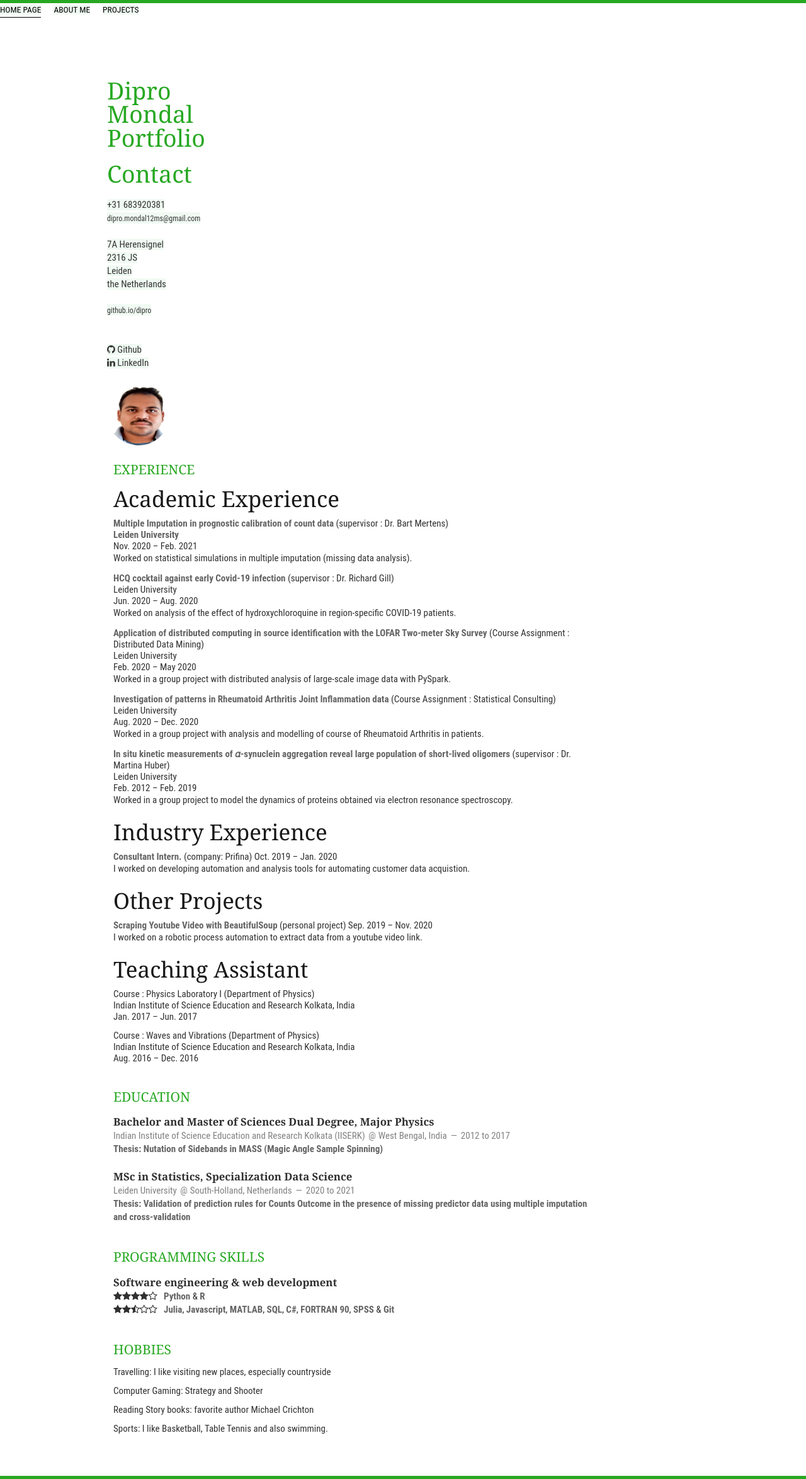
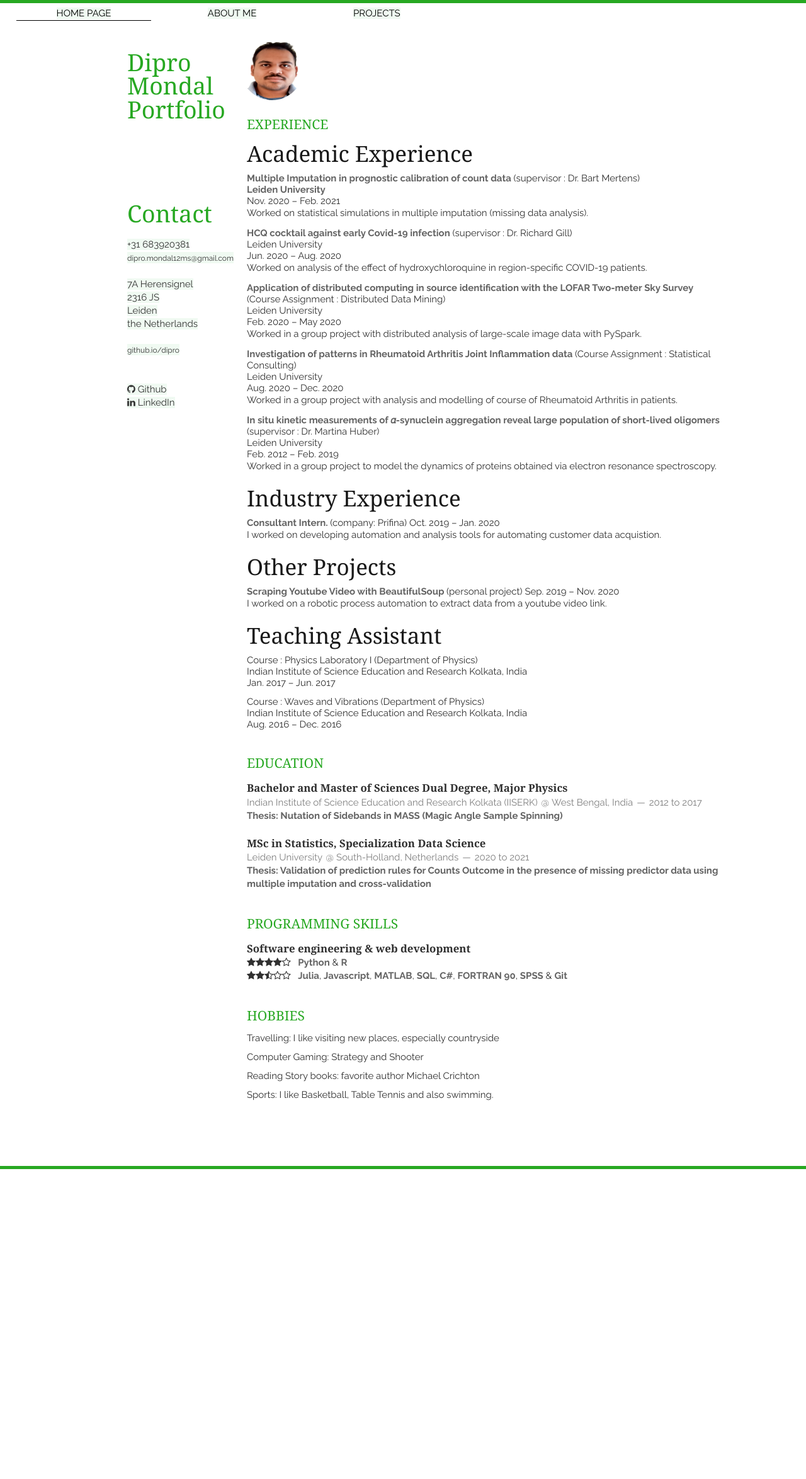
Before and after one commit to kuntala-c/kuntala-c.github.io, a Jekyll site: the page built from index.html, in a window 1280 px wide. Shown: the whole page at 63% size. Built offline with Jekyll 4.4.1, drawn with Linux system fonts in a browser that asks for light colours; nearby versions of some CDN libraries; the list of posts is cut into pages by our own code; after the commit the page ends 1856 px from its top, so only the background shows below that.

Commit message:
Update styles_mine.css

```diff
--- a/static/css/styles_mine.css
+++ b/static/css/styles_mine.css
@@ -1,20 +1,24 @@
 body{
     margin: 0px;
-    font-family: 'Roboto Condensed', sans-serif;
 }
 
 .container{
-    padding: 2%;
-    display:grid;
-    grid-template-columns: 1fr;
+    padding: 0;
+	margin:5%;
+	margin-top: 2%;
+	margin-left: 15%;
 }
 
+ .skipped {
+     margin-top: 80%;
+  }
 
 /* Nav Styles */
 .nav-wrapper{
     display: flex;
     justify-content: space-between;
-    padding: 50px;
+    padding: 5%;
+	margin:5%;
 }
 
 .nav-left-link{
@@ -22,13 +26,16 @@
 }
 
 .navigation-wrapper> .nav-left-link> div{
-    margin-right: 20px;
-    font-size: 0.9em;
+	padding-left: 5%;
+	padding-right: 5%;
+	margin-top: 0.5%;
+    font-size: 100%;
     text-transform: uppercase;
+	margin-left: 2%;
 }
 
 .nav-link-wrapper{
-    height: 22px;
+    height: 12%;
     border-bottom: 1px solid transparent;
     transition: border-bottom 0.5s;
 }
@@ -39,7 +46,7 @@
 }
 
 .nav-link-wrapper:hover{
-    border-bottom: 1px solid black;
+    border-bottom: 2px solid black;
 }
 
 .nav-link-wrapper a{
@@ -78,7 +85,9 @@
 }
 
 .contact-wrapper {
+	text-align: center;
     grid-area: contact-wrapper;
+	padding:2%;
 }
 
 .contact-wrapper img{
@@ -96,4 +105,16 @@
 .profile-content-wrapper:hover h2{
     transition: 0.1s;
     color:lightseagreen;
+	font-weight: bold;
 }
+
+.projects-content-wrapper{
+	margin: 7px;
+    grid-area: project-content-wrapper;
+    padding:10%;
+}
+
+.projects-content-wrapper:hover li, h1{
+    transition: 0.1s;
+    color: seagreen;
+}
```
